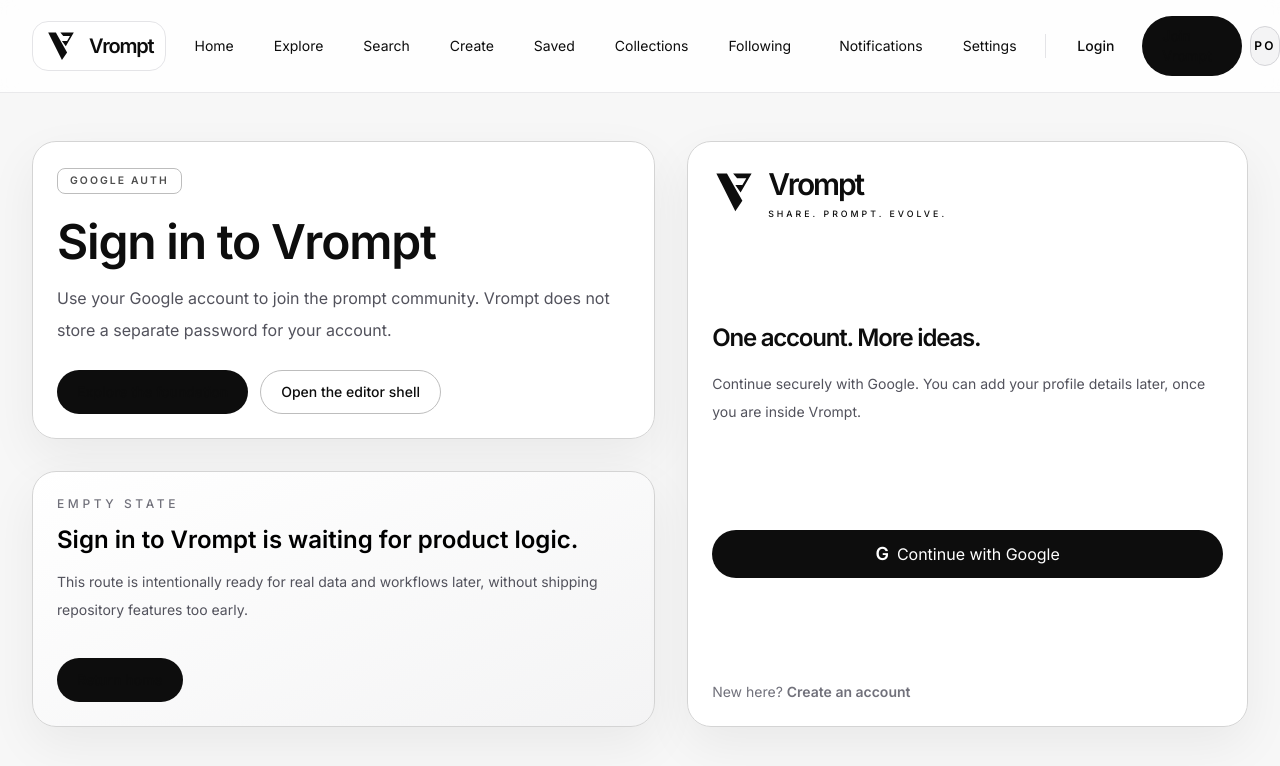
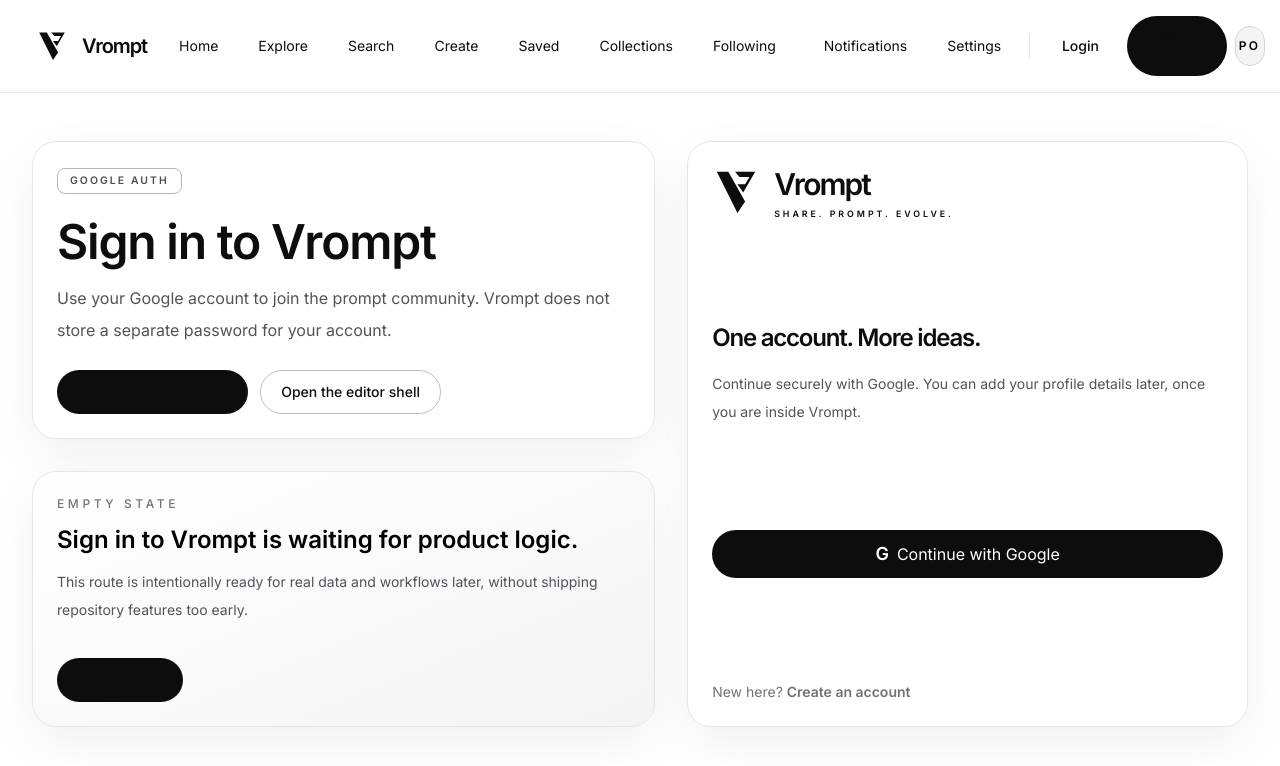
Before and after one commit to curib123/vrompt, a Next.js app in the folder apps/web/: page /login in a window 1280 px wide. Shown: the top 766 px of the page. Built offline with nearby package versions, Linux system fonts and the light colour scheme; no server answers.

Commit message:
align web frontend with vrompt brand

```diff
--- a/apps/web/app/globals.css
+++ b/apps/web/app/globals.css
@@ -2,9 +2,14 @@
 
 @theme inline {
   --font-sans: var(--font-display);
-  --font-mono: var(--font-mono);
-  --color-background: #f7f7f7;
-  --color-foreground: #0d0d0d;
+  --font-mono: var(--font-display);
+  --color-background: var(--brand-paper);
+  --color-foreground: var(--brand-ink);
+  --color-brand-ink: var(--brand-ink);
+  --color-brand-charcoal: var(--brand-charcoal);
+  --color-brand-mid: var(--brand-mid);
+  --color-brand-soft: var(--brand-soft);
+  --color-brand-paper: var(--brand-paper);
 }
 
 :root {
@@ -14,6 +19,13 @@
   --brand-mid: #4d4d4d;
   --brand-soft: #e6e6e6;
   --brand-paper: #ffffff;
+  --brand-grid: rgba(13, 13, 13, 0.045);
+}
+
+@media (prefers-color-scheme: dark) {
+  :root {
+    --brand-grid: rgba(255, 255, 255, 0.055);
+  }
 }
 
 * {
@@ -27,6 +39,7 @@
 body {
   margin: 0;
   background: var(--brand-paper);
+  color: var(--brand-ink);
   font-family: var(--font-display), sans-serif;
 }
 
@@ -57,6 +70,13 @@
   color: var(--brand-paper);
 }
 
+.brand-grid {
+  background-image:
+    linear-gradient(var(--brand-grid) 1px, transparent 1px),
+    linear-gradient(90deg, var(--brand-grid) 1px, transparent 1px);
+  background-size: 32px 32px;
+}
+
 @media (prefers-color-scheme: dark) {
   ::selection {
     background: #ffffff;
--- a/apps/web/app/layout.tsx
+++ b/apps/web/app/layout.tsx
@@ -1,5 +1,5 @@
 import type { Metadata } from 'next';
-import { IBM_Plex_Mono, Inter } from 'next/font/google';
+import { Inter } from 'next/font/google';
 import type { ReactNode } from 'react';
 
 import { AppShell } from '@/components/layout/app-shell';
@@ -11,12 +11,6 @@
   subsets: ['latin'],
   variable: '--font-display',
   weight: ['400', '500', '600', '700'],
-});
-
-const monoFont = IBM_Plex_Mono({
-  subsets: ['latin'],
-  variable: '--font-mono',
-  weight: ['400', '500'],
 });
 
 export const metadata: Metadata = {
@@ -31,12 +25,8 @@
   children: ReactNode;
 }>) {
   return (
-    <html
-      className={`${displayFont.variable} ${monoFont.variable}`}
-      lang="en"
-      suppressHydrationWarning
-    >
-      <body className="min-h-screen bg-white text-black antialiased dark:bg-black dark:text-white">
+    <html className={displayFont.variable} lang="en" suppressHydrationWarning>
+      <body className="min-h-screen bg-white text-[#0D0D0D] antialiased dark:bg-[#0D0D0D] dark:text-white">
         <AppProviders>
           <AppShell>{children}</AppShell>
         </AppProviders>
--- a/apps/web/app/page.tsx
+++ b/apps/web/app/page.tsx
@@ -17,7 +17,7 @@
 
   return (
     <div className="grid gap-8">
-      <Card className="relative grid gap-10 overflow-hidden border-[#BDBDBD] p-7 sm:p-10 lg:grid-cols-[1.2fr_0.8fr] lg:p-14">
+      <Card className="relative grid gap-10 overflow-hidden border-[#E6E6E6] p-7 sm:p-10 lg:grid-cols-[1.2fr_0.8fr] lg:p-14">
         <div className="pointer-events-none absolute -right-20 -top-24 size-72 rounded-full border-[36px] border-[#E6E6E6] opacity-70" />
         <div className="relative space-y-8">
           <BrandLockup />
--- a/apps/web/components/brand/brand-mark.tsx
+++ b/apps/web/components/brand/brand-mark.tsx
@@ -5,6 +5,7 @@
     <svg
       aria-hidden="true"
       fill="none"
+      focusable="false"
       viewBox="0 0 100 100"
       xmlns="http://www.w3.org/2000/svg"
       {...props}
@@ -24,22 +25,26 @@
 }) {
   return (
     <span
-      className={inverted ? 'text-white' : 'text-[#0D0D0D] dark:text-white'}
+      className={
+        inverted
+          ? 'text-white'
+          : 'text-[var(--brand-ink)] dark:text-[var(--brand-paper)]'
+      }
     >
-      <span className="flex items-center gap-3">
-        <BrandMark className={compact ? 'size-8' : 'size-11'} />
+      <span className="flex items-center gap-3.5">
+        <BrandMark className={compact ? 'size-8' : 'size-12'} />
         <span className="leading-none">
           <span
             className={
               compact
-                ? 'text-xl font-semibold tracking-[-0.06em]'
-                : 'text-3xl font-semibold tracking-[-0.07em]'
+                ? 'text-xl font-semibold tracking-[-0.055em]'
+                : 'text-3xl font-semibold tracking-[-0.065em]'
             }
           >
             Vrompt
           </span>
           {!compact ? (
-            <span className="mt-2 block text-[0.55rem] font-medium tracking-[0.34em]">
+            <span className="mt-2 block text-[0.55rem] font-semibold tracking-[0.34em]">
               SHARE. PROMPT. EVOLVE.
             </span>
           ) : null}
--- a/apps/web/components/layout/app-shell.tsx
+++ b/apps/web/components/layout/app-shell.tsx
@@ -5,8 +5,8 @@
 
 export function AppShell({ children }: { children: ReactNode }) {
   return (
-    <div className="min-h-screen bg-[#F7F7F7] text-[#0D0D0D] dark:bg-[#0D0D0D] dark:text-white">
-      <div className="absolute inset-0 -z-10 bg-[linear-gradient(rgba(13,13,13,0.035)_1px,transparent_1px),linear-gradient(90deg,rgba(13,13,13,0.035)_1px,transparent_1px)] bg-[size:32px_32px] dark:bg-[linear-gradient(rgba(255,255,255,0.045)_1px,transparent_1px),linear-gradient(90deg,rgba(255,255,255,0.045)_1px,transparent_1px)]" />
+    <div className="min-h-screen bg-white text-[#0D0D0D] dark:bg-[#0D0D0D] dark:text-white">
+      <div className="brand-grid absolute inset-0 -z-10" />
       <a
         className="sr-only focus:not-sr-only focus:fixed focus:left-4 focus:top-4 focus:z-50 focus:rounded-full focus:bg-black focus:px-5 focus:py-3 focus:text-sm focus:text-white"
         href="#main-content"
--- a/apps/web/components/layout/site-header.tsx
+++ b/apps/web/components/layout/site-header.tsx
@@ -17,12 +17,12 @@
   const { isLoading, logout, user } = useAuth();
 
   return (
-    <header className="sticky top-0 z-30 border-b border-zinc-200/80 bg-white/80 backdrop-blur dark:border-zinc-900 dark:bg-black/80">
+    <header className="sticky top-0 z-30 border-b border-[#E6E6E6]/90 bg-white/95 backdrop-blur dark:border-[#1A1A1A] dark:bg-[#0D0D0D]/95">
       <div className="mx-auto flex max-w-7xl items-center justify-between gap-4 px-4 py-4 sm:px-6 lg:px-8">
         <div className="flex items-center gap-3">
           <Link
             aria-label="Vrompt home"
-            className="inline-flex rounded-2xl border border-zinc-200 bg-white px-3 py-2 transition hover:border-[#0D0D0D] dark:border-zinc-800 dark:bg-zinc-950 dark:hover:border-white"
+            className="group inline-flex rounded-lg px-1 py-1 transition hover:bg-[#E6E6E6] dark:hover:bg-[#1A1A1A]"
             href="/"
           >
             <BrandLockup compact />
@@ -34,10 +34,10 @@
             {primaryRoutes.map((route) => (
               <Link
                 className={cn(
-                  'rounded-full px-4 py-2 text-sm transition',
+                  'rounded-lg px-4 py-2 text-sm transition',
                   pathname === route.href
-                    ? 'bg-black text-white dark:bg-white dark:text-black'
-                    : 'text-zinc-600 hover:bg-zinc-100 dark:text-zinc-400 dark:hover:bg-zinc-900',
+                    ? 'bg-[#0D0D0D] text-white dark:bg-white dark:text-[#0D0D0D]'
+                    : 'text-[#4D4D4D] hover:bg-[#E6E6E6] dark:text-zinc-300 dark:hover:bg-[#1A1A1A]',
                 )}
                 href={route.href as Route}
                 key={route.href}
@@ -51,10 +51,10 @@
           {secondaryRoutes.slice(0, 2).map((route) => (
             <Link
               className={cn(
-                'rounded-full px-4 py-2 text-sm transition',
+                'rounded-lg px-4 py-2 text-sm transition',
                 pathname === route.href
-                  ? 'bg-black text-white dark:bg-white dark:text-black'
-                  : 'text-zinc-600 hover:bg-zinc-100 dark:text-zinc-400 dark:hover:bg-zinc-900',
+                  ? 'bg-[#0D0D0D] text-white dark:bg-white dark:text-[#0D0D0D]'
+                  : 'text-[#4D4D4D] hover:bg-[#E6E6E6] dark:text-zinc-300 dark:hover:bg-[#1A1A1A]',
               )}
               href={route.href as Route}
               key={route.href}
@@ -62,13 +62,13 @@
               {route.label}
             </Link>
           ))}
-          <div className="mx-1 h-6 w-px bg-zinc-200 dark:bg-zinc-800" />
+          <div className="mx-1 h-6 w-px bg-[#E6E6E6] dark:bg-[#1A1A1A]" />
           {isLoading ? (
             <span className="px-4 py-2 text-sm text-zinc-500">Loading...</span>
           ) : user ? (
             <>
               <Link
-                className="rounded-full px-2 text-sm text-zinc-600 hover:text-black dark:text-zinc-400 dark:hover:text-white"
+                className="rounded-lg px-2 text-sm text-[#4D4D4D] hover:text-[#0D0D0D] dark:text-zinc-300 dark:hover:text-white"
                 href={`/u/${user.username}`}
               >
                 @{user.username}
--- a/apps/web/components/ui/badge.tsx
+++ b/apps/web/components/ui/badge.tsx
@@ -12,7 +12,7 @@
   return (
     <span
       className={cn(
-        'inline-flex items-center rounded-lg border border-[#BDBDBD] px-3 py-1 text-[0.65rem] font-semibold uppercase tracking-[0.2em] text-[#4D4D4D] dark:border-zinc-700 dark:text-zinc-300',
+        'inline-flex items-center rounded-lg border border-[#4D4D4D]/40 px-3 py-1 text-[0.65rem] font-semibold uppercase tracking-[0.2em] text-[#4D4D4D] dark:border-[#E6E6E6]/40 dark:text-zinc-300',
         className,
       )}
     >
--- a/apps/web/components/ui/card.tsx
+++ b/apps/web/components/ui/card.tsx
@@ -10,7 +10,7 @@
   return (
     <section
       className={cn(
-        'min-w-0 rounded-[1.5rem] border border-[#D4D4D4] bg-white/95 p-4 shadow-[0_18px_50px_rgba(13,13,13,0.06)] backdrop-blur sm:p-6 dark:border-zinc-800 dark:bg-[#1A1A1A]/95',
+        'min-w-0 rounded-[1.5rem] border border-[#E6E6E6] bg-white/95 p-4 shadow-[0_18px_50px_rgba(13,13,13,0.06)] backdrop-blur sm:p-6 dark:border-[#1A1A1A] dark:bg-[#1A1A1A]/95',
         className,
       )}
       {...props}
--- a/apps/web/components/ui/input.tsx
+++ b/apps/web/components/ui/input.tsx
@@ -9,7 +9,7 @@
   return (
     <input
       className={cn(
-        'min-h-11 w-full rounded-2xl border border-zinc-300 bg-white px-4 py-2 text-sm text-black outline-none transition placeholder:text-zinc-500 focus:border-black dark:border-zinc-700 dark:bg-zinc-950 dark:text-white dark:focus:border-white',
+        'min-h-11 w-full rounded-2xl border border-[#E6E6E6] bg-white px-4 py-2 text-sm text-[#0D0D0D] outline-none transition placeholder:text-[#4D4D4D] focus:border-[#0D0D0D] dark:border-[#4D4D4D] dark:bg-[#1A1A1A] dark:text-white dark:focus:border-white',
         className,
       )}
       {...props}
--- a/apps/web/components/ui/textarea.tsx
+++ b/apps/web/components/ui/textarea.tsx
@@ -9,7 +9,7 @@
   return (
     <textarea
       className={cn(
-        'min-h-32 w-full rounded-3xl border border-zinc-300 bg-white px-4 py-3 text-sm text-black outline-none transition placeholder:text-zinc-500 focus:border-black dark:border-zinc-700 dark:bg-zinc-950 dark:text-white dark:focus:border-white',
+        'min-h-32 w-full rounded-3xl border border-[#E6E6E6] bg-white px-4 py-3 text-sm text-[#0D0D0D] outline-none transition placeholder:text-[#4D4D4D] focus:border-[#0D0D0D] dark:border-[#4D4D4D] dark:bg-[#1A1A1A] dark:text-white dark:focus:border-white',
         className,
       )}
       {...props}
```
